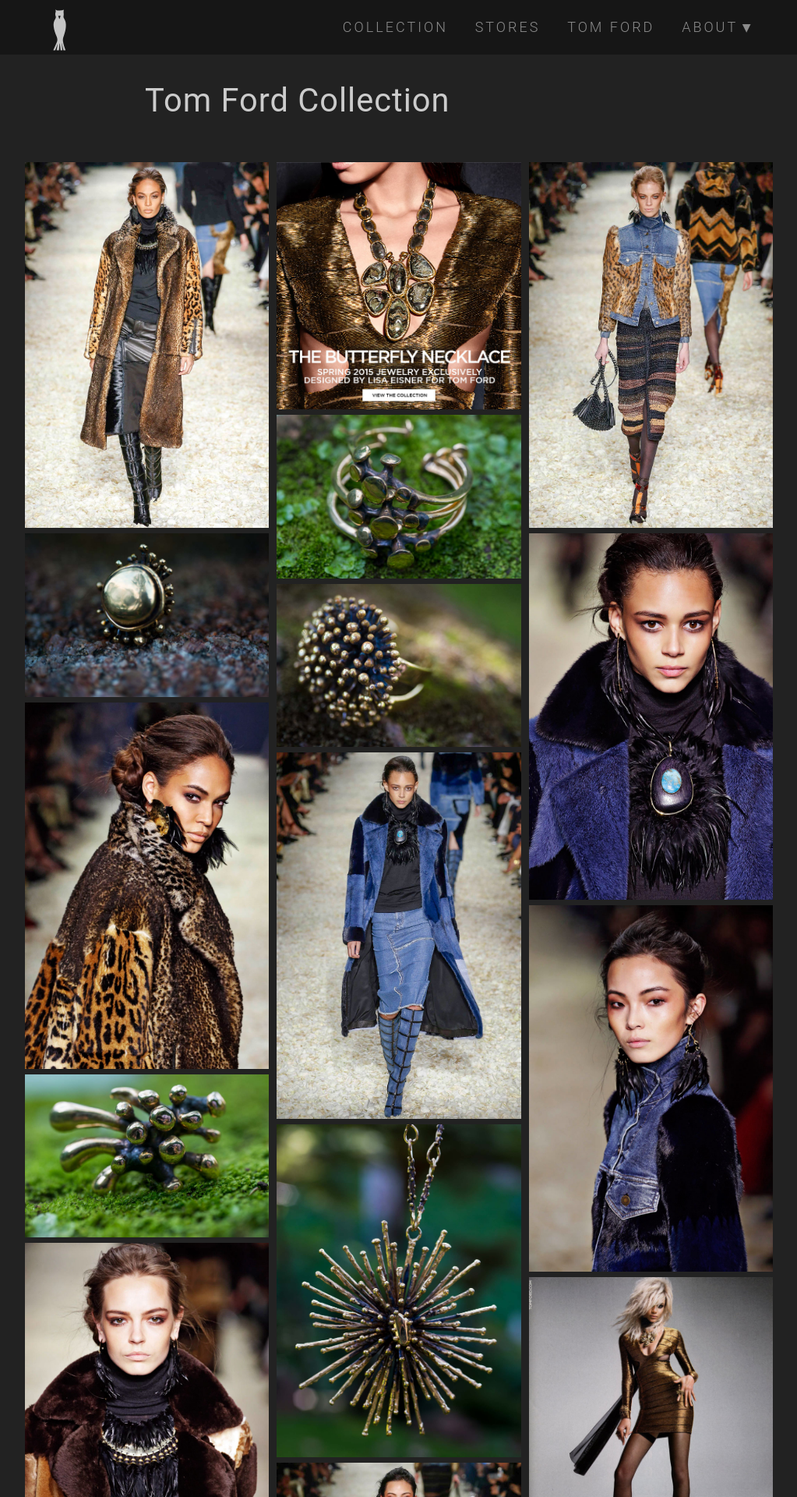
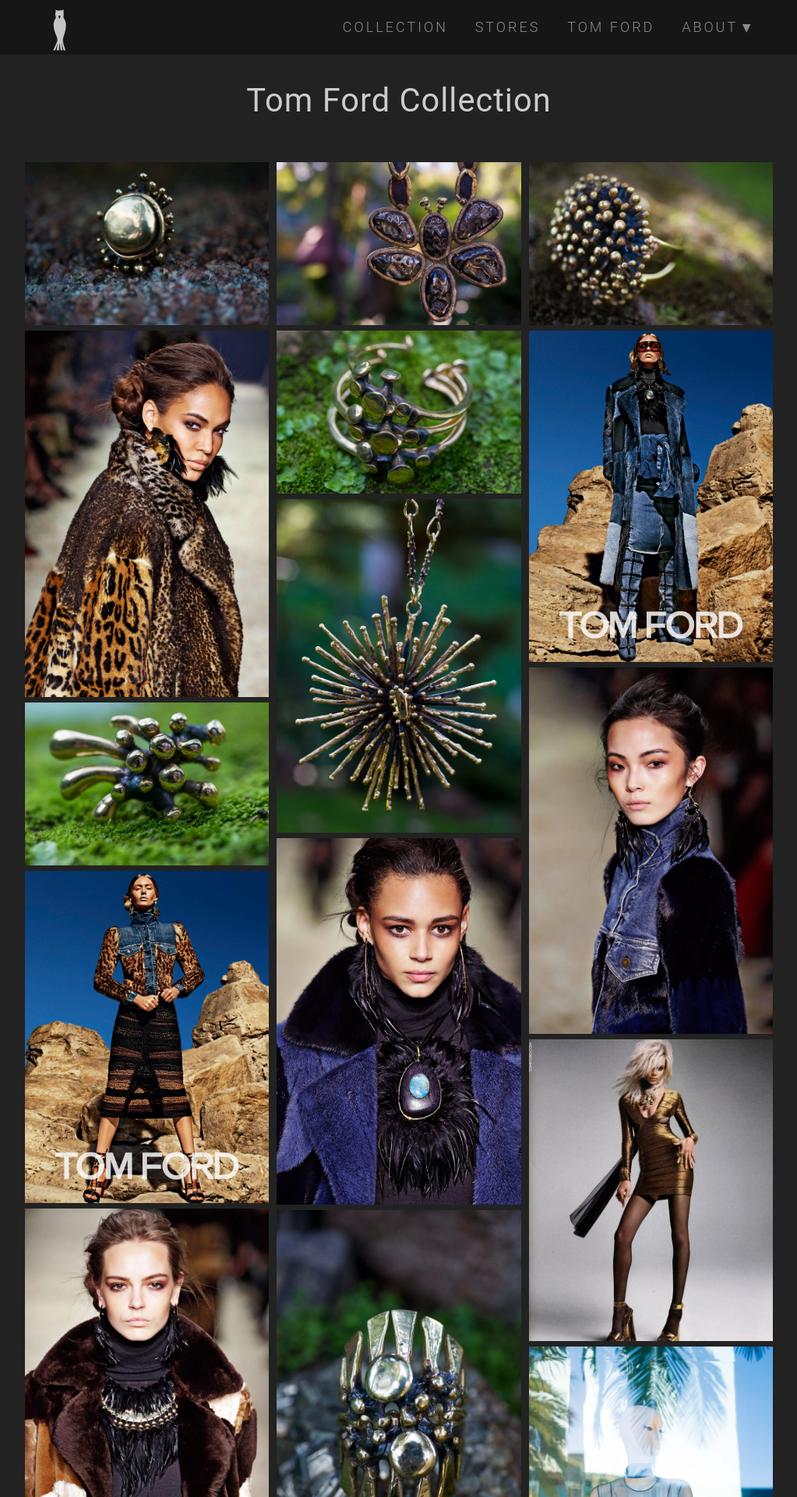
Before and after one commit to egardner/lisaeisner, a Jekyll site: the page built from tom-ford.md, in a window 1280 px wide. Shown: the top 1920 px of the page at 78% size, without its empty margins (128-1151 px from the left). Built offline with Jekyll 4.4.1, drawn with Linux system fonts in a browser that asks for light colours; nearby versions of some CDN libraries; Markdown is read by kramdown in place of the engine named in the settings.

Commit message:
Rearrange images on TF page

```diff
--- a/_layouts/grid.html
+++ b/_layouts/grid.html
@@ -5,7 +5,7 @@
 {% include nav.html %}
 <div class="content">
   <article class="scene_element scene_element--fadein">
-    <h1>{{page.title}}</h1>
+    <h1 class="center">{{page.title}}</h1>
     {% if page.callout %}
       <h2>{{page.callout}}</h2>
     {% endif %}
--- a/assets/styles/_scss/pages/grid.scss
+++ b/assets/styles/_scss/pages/grid.scss
@@ -1,3 +1,7 @@
+h1.center {
+  text-align: center;
+}
+
 #grid {
 
   -moz-column-count: 2;
--- a/tom-ford.md
+++ b/tom-ford.md
@@ -2,25 +2,20 @@
 title: Tom Ford Collection
 layout: grid
 gallery:
- - image: /assets/img/tf_aw2015_1.jpg
  - image: /assets/img/tomford_05.jpg
  - image: /assets/img/tf_aw2015_2.jpg
  - image: /assets/img/tomford_08.jpg
+ - image: /assets/img/aw2015_tomford_ad_1.jpg
  - image: /assets/img/tf_aw2015_3.jpg
  - image: /assets/img/tomford_03.jpg
- - image: /assets/img/tf_aw2015_4.jpg
- - image: /assets/img/tomford_2015_1.jpg
  - image: /assets/img/tomford_07.jpg
+ - image: /assets/img/tomford_02.jpg
+ - image: /assets/img/tf_aw2015_9.jpg
+ - image: /assets/img/tomford_01.jpg
  - image: /assets/img/tomford_06.jpg
- - image: /assets/img/tf_aw2015_6.jpg
- - image: /assets/img/tomford_02.jpg
- - image: /assets/img/tf_aw2015_7.jpg
- - image: /assets/img/tomford_01.jpg
- - image: /assets/img/tf_aw2015_8.jpg
- - image: /assets/img/tf_aw2015_9.jpg
+ - image: /assets/img/aw2015_tomford_ad_2.jpg
  - image: /assets/img/tf_aw2015_10.jpg
  - image: /assets/img/tomford_2015_2.jpg
  - image: /assets/img/tomford_04.jpg
- - image: /assets/img/tf_aw2015_5.jpg
 
 ---
```
